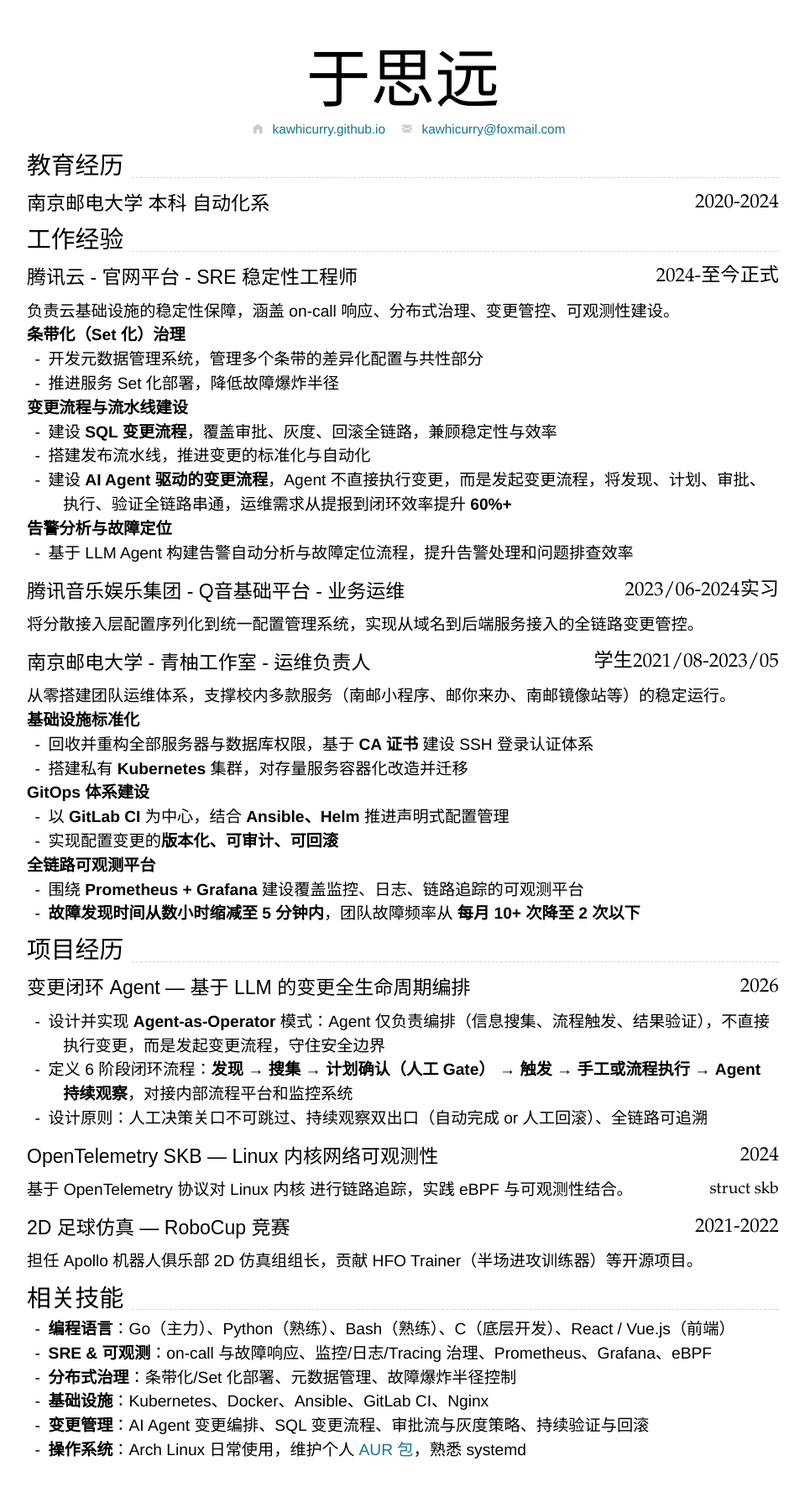
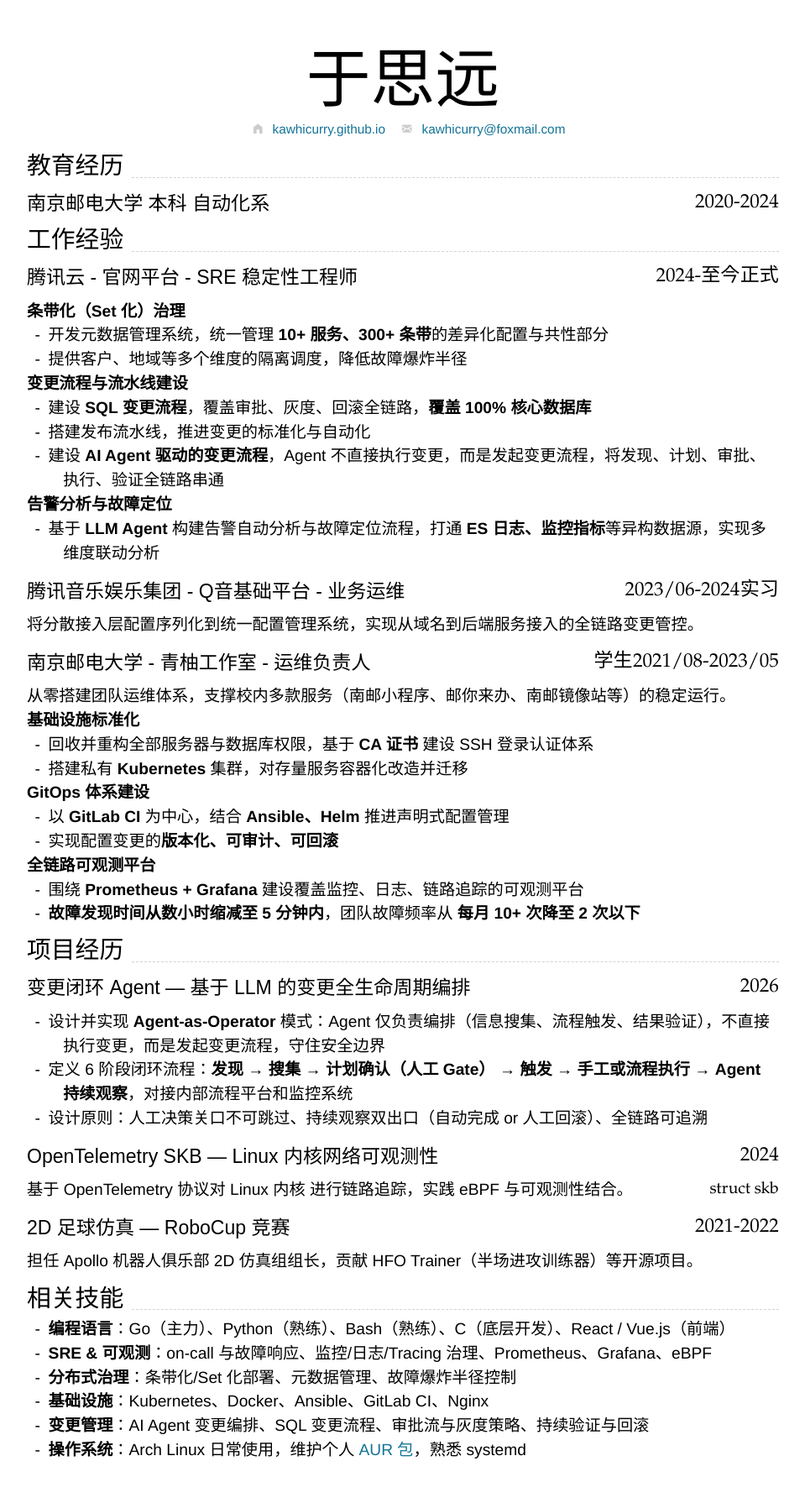
Before and after one commit to kawhicurry/resume, a Jekyll site: the page built from index.md, in a window 1280 px wide. Shown: the whole page at 84% size, without its empty margins (160-1119 px from the left). Built offline with Jekyll 4.4.1, drawn with Linux system fonts in a browser that asks for light colours; nearby versions of some CDN libraries.

Commit message:
feat: 优化腾讯云工作经历描述
- 条带化：10+服务/300+条带，多维度隔离
- 变更流程：100%核心数据库，Agent编排不执行
- 告警分析：打通ES日志+监控指标异构数据源

```diff
--- a/index.md
+++ b/index.md
@@ -21,22 +21,20 @@ homepage:
 
 ### 腾讯云 - 官网平台 - SRE 稳定性工程师 `正式` `2024-至今`
 
-负责云基础设施的稳定性保障，涵盖 on-call 响应、分布式治理、变更管控、可观测性建设。
-
 **条带化（Set 化）治理**
 
-- 开发元数据管理系统，管理多个条带的差异化配置与共性部分
-- 推进服务 Set 化部署，降低故障爆炸半径
+- 开发元数据管理系统，统一管理 **10+ 服务、300+ 条带**的差异化配置与共性部分
+- 提供客户、地域等多个维度的隔离调度，降低故障爆炸半径
 
 **变更流程与流水线建设**
 
-- 建设 **SQL 变更流程**，覆盖审批、灰度、回滚全链路，兼顾稳定性与效率
+- 建设 **SQL 变更流程**，覆盖审批、灰度、回滚全链路，**覆盖 100% 核心数据库**
 - 搭建发布流水线，推进变更的标准化与自动化
-- 建设 **AI Agent 驱动的变更流程**，Agent 不直接执行变更，而是发起变更流程，将发现、计划、审批、执行、验证全链路串通，运维需求从提报到闭环效率提升 **60%+**
+- 建设 **AI Agent 驱动的变更流程**，Agent 不直接执行变更，而是发起变更流程，将发现、计划、审批、执行、验证全链路串通
 
 **告警分析与故障定位**
 
-- 基于 LLM Agent 构建告警自动分析与故障定位流程，提升告警处理和问题排查效率
+- 基于 **LLM Agent** 构建告警自动分析与故障定位流程，打通 **ES 日志、监控指标**等异构数据源，实现多维度联动分析
 
 ### 腾讯音乐娱乐集团 - Q音基础平台 - 业务运维 `实习` `2023/06-2024`
 
```
